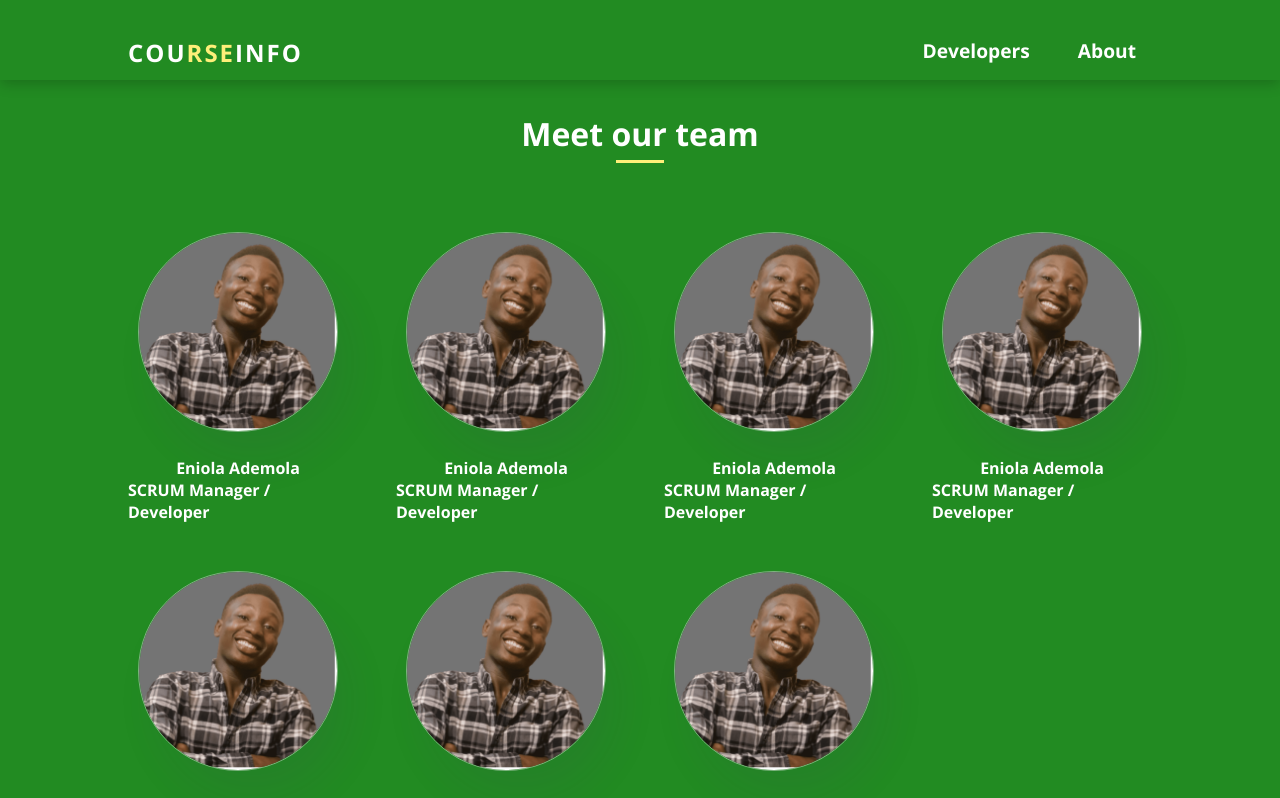
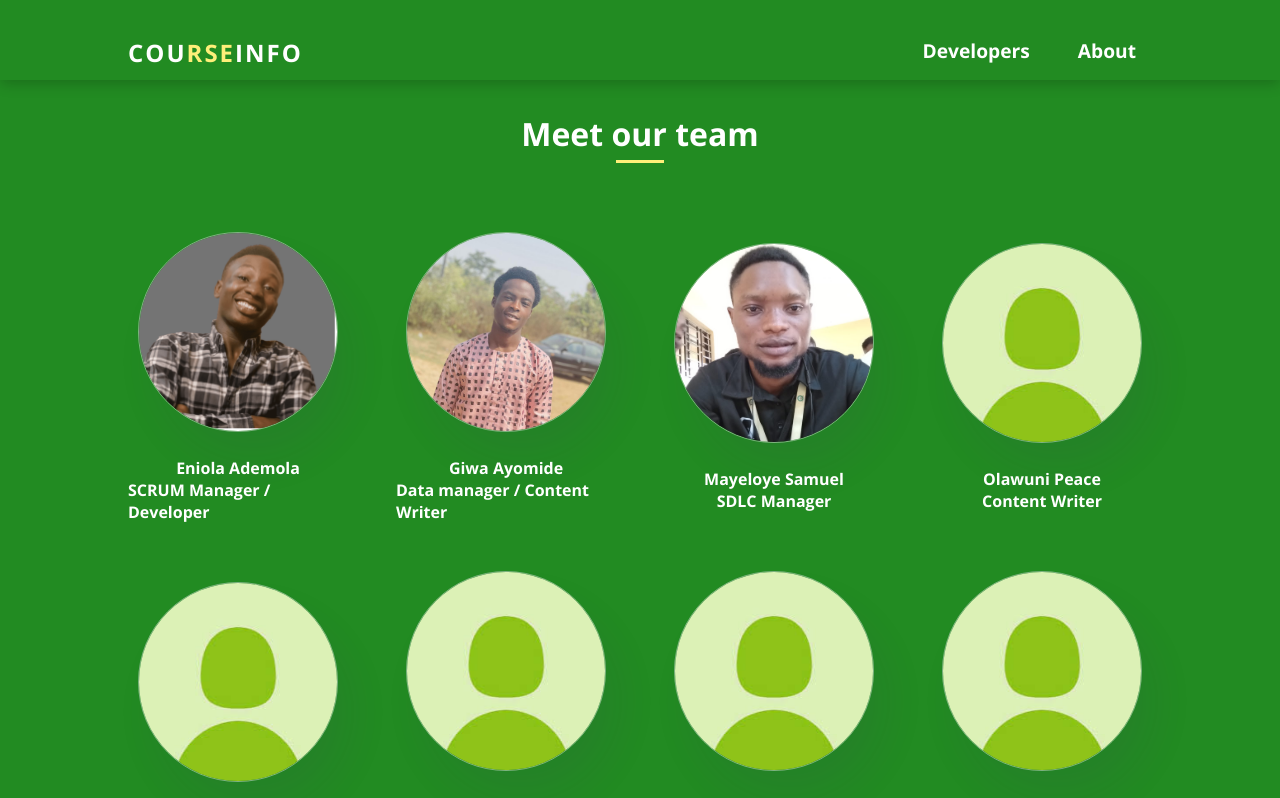
Before and after one commit to EniolaAdemola/course-info, a React (Create React App) app: page /developers in a window 1280 px wide. Shown: the top 798 px of the page. Built offline with nearby package versions, Linux system fonts and the light colour scheme.

Commit message:
add developers picture and role

```diff
--- a/src/pages/developers/Developers.jsx
+++ b/src/pages/developers/Developers.jsx
@@ -1,6 +1,9 @@
 import React from 'react'
 import "./developers.scss"
 import Daveworld from "../../assets/images/DAVEWORLD.png"
+import Ayo1 from "../../assets/images/ayo1.jpg"
+import Samuel from "../../assets/images/samuel.jpg"
+import Blank from "../../assets/images/blank.jpg"
 
 const Developers = () => {
   return (
@@ -16,44 +19,51 @@ const Developers = () => {
             </div>
           </div>
           <div className="team__profile">
-            <img src={Daveworld} alt="EniolaAdemola" className="courseinfo__team-member"/>
+            <img src={Ayo1} alt="EniolaAdemola" className="courseinfo__team-member"/>
+            <div className="team__profile-info">
+              <p>Giwa Ayomide</p>
+              <p>Data manager / Content Writer</p>
+            </div>
+          </div>
+          <div className="team__profile">
+            <img src={Samuel} alt="EniolaAdemola" className="courseinfo__team-member"/>
+            <div className="team__profile-info">
+              <p>Mayeloye Samuel</p>
+              <p>SDLC Manager</p>
+            </div>
+          </div>
+          {/* <div></div> */}
+          <div className="team__profile">
+            <img src={Blank} alt="EniolaAdemola" className="courseinfo__team-member"/>
+            <div className="team__profile-info">
+              <p>Olawuni Peace</p>
+              <p>Content Writer</p>
+            </div>
+          </div>
+          {/* <div></div> */}
+          <div className="team__profile">
+            <img src={Blank} alt="EniolaAdemola" className="courseinfo__team-member"/>
+            <div className="team__profile-info">
+              <p>Ayeni John</p>
+              <p>UIUX Designer</p>
+            </div>
+          </div>
+          <div className="team__profile">
+            <img src={Blank} alt="EniolaAdemola" className="courseinfo__team-member"/>
             <div className="team__profile-info">
               <p>Eniola Ademola</p>
               <p>SCRUM Manager / Developer</p>
             </div>
           </div>
           <div className="team__profile">
-            <img src={Daveworld} alt="EniolaAdemola" className="courseinfo__team-member"/>
-            <div className="team__profile-info">
-              <p>Eniola Ademola</p>
-              <p>SCRUM Manager / Developer</p>
-            </div>
-          </div>
-          {/* <div></div> */}
-          <div className="team__profile">
-            <img src={Daveworld} alt="EniolaAdemola" className="courseinfo__team-member"/>
-            <div className="team__profile-info">
-              <p>Eniola Ademola</p>
-              <p>SCRUM Manager / Developer</p>
-            </div>
-          </div>
-          {/* <div></div> */}
-          <div className="team__profile">
-            <img src={Daveworld} alt="EniolaAdemola" className="courseinfo__team-member"/>
+            <img src={Blank} alt="EniolaAdemola" className="courseinfo__team-member"/>
             <div className="team__profile-info">
               <p>Eniola Ademola</p>
               <p>SCRUM Manager / Developer</p>
             </div>
           </div>
           <div className="team__profile">
-            <img src={Daveworld} alt="EniolaAdemola" className="courseinfo__team-member"/>
-            <div className="team__profile-info">
-              <p>Eniola Ademola</p>
-              <p>SCRUM Manager / Developer</p>
-            </div>
-          </div>
-          <div className="team__profile">
-            <img src={Daveworld} alt="EniolaAdemola" className="courseinfo__team-member"/>
+            <img src={Blank} alt="EniolaAdemola" className="courseinfo__team-member"/>
             <div className="team__profile-info">
               <p>Eniola Ademola</p>
               <p>SCRUM Manager / Developer</p>
```
